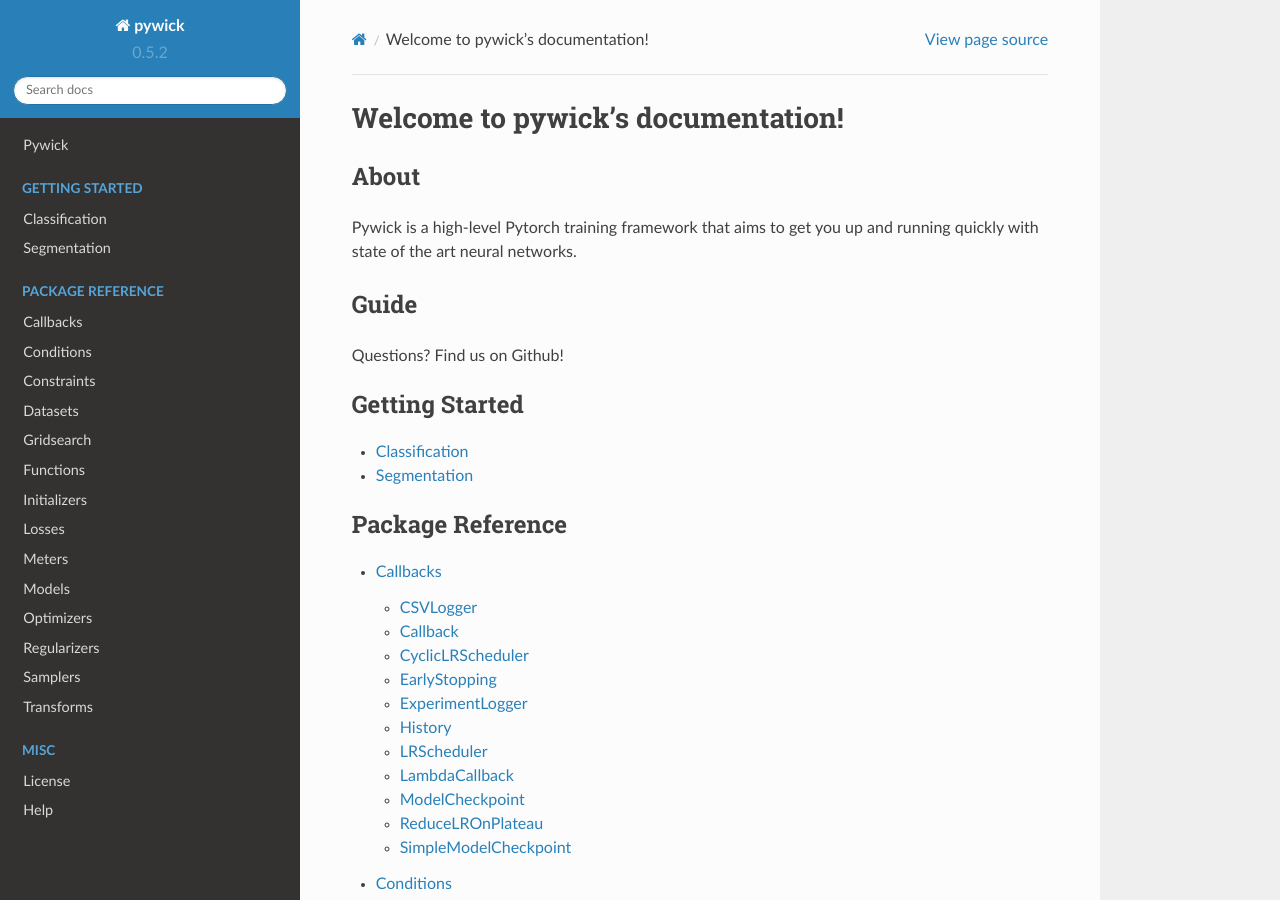
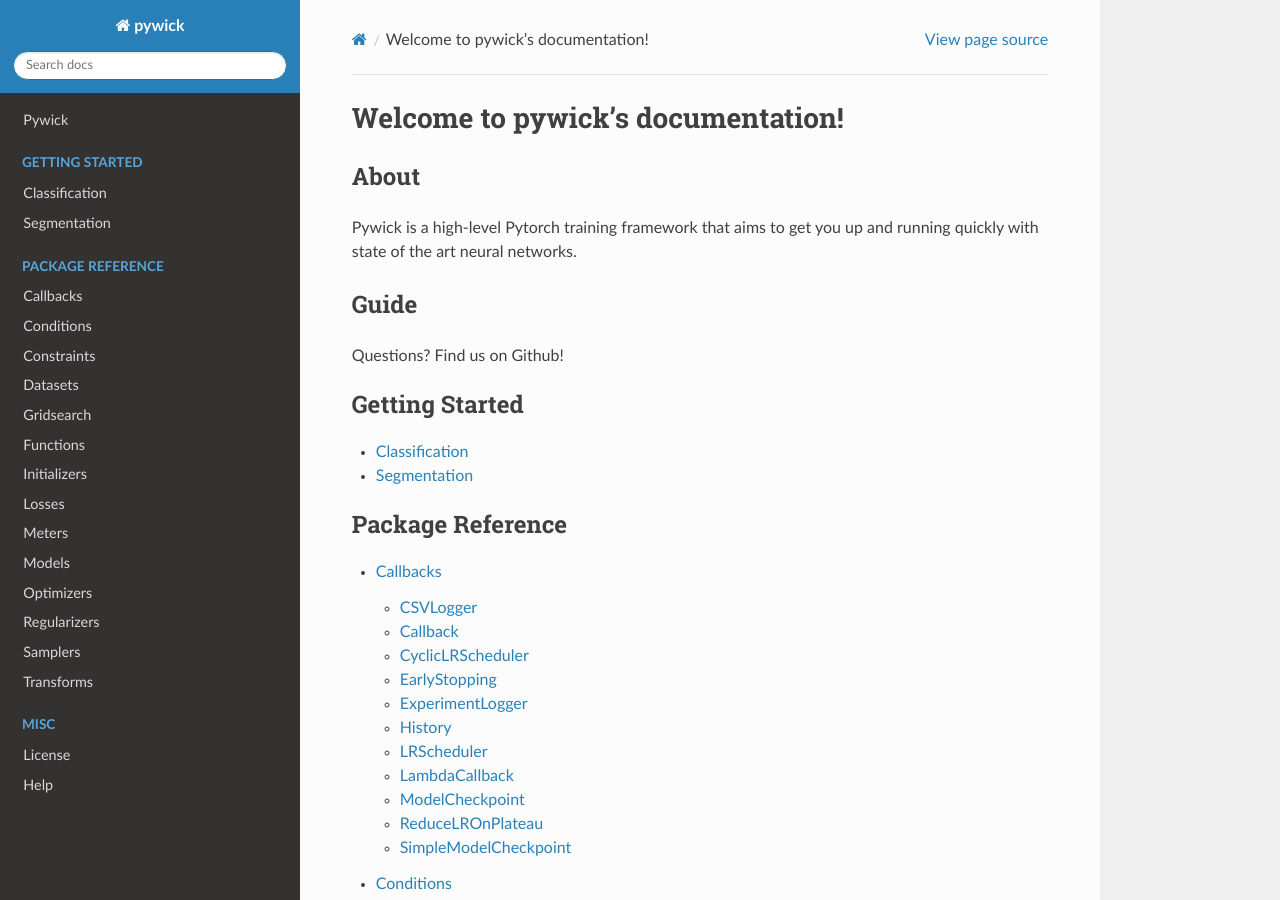
Before and after one commit to achaiah/pywick, a Sphinx documentation site: the page built from docs/source/index.rst, in a window 1280 px wide and 900 px high. Built offline with Sphinx 7.4.7 and the Read the Docs theme 2.0.0, drawn with Linux system fonts in a browser that asks for light colours; pages that are not in the unit, such as notebooks, are missing from menus.

Commit message:
tweaking documentation

```diff
--- a/docs/source/conf.py
+++ b/docs/source/conf.py
@@ -23,20 +23,20 @@
 copyright = u'2019, Achaiah'
 author = u'Achaiah'
 
-version_file = '../../pywick/__init__.py'
-with open(version_file, 'r') as f:
-    exec(compile(f.read(), version_file, 'exec'))
-__version__ = locals()['__version__']
+# version_file = '../../pywick/__init__.py'
+# with open(version_file, 'r') as f:
+#     exec(compile(f.read(), version_file, 'exec'))
+# __version__ = locals()['__version__']
+#
+# # The short X.Y version
+# version = __version__
+# # The full version, including alpha/beta/rc tags
+# release = __version__
 
 # The short X.Y version
-version = __version__
+version = ''
 # The full version, including alpha/beta/rc tags
-release = __version__
-
-# # The short X.Y version
-# version = ''
-# # The full version, including alpha/beta/rc tags
-# release = '0.5.2'
+release = '0.5.2'
 
 
 # -- General configuration ---------------------------------------------------
```
